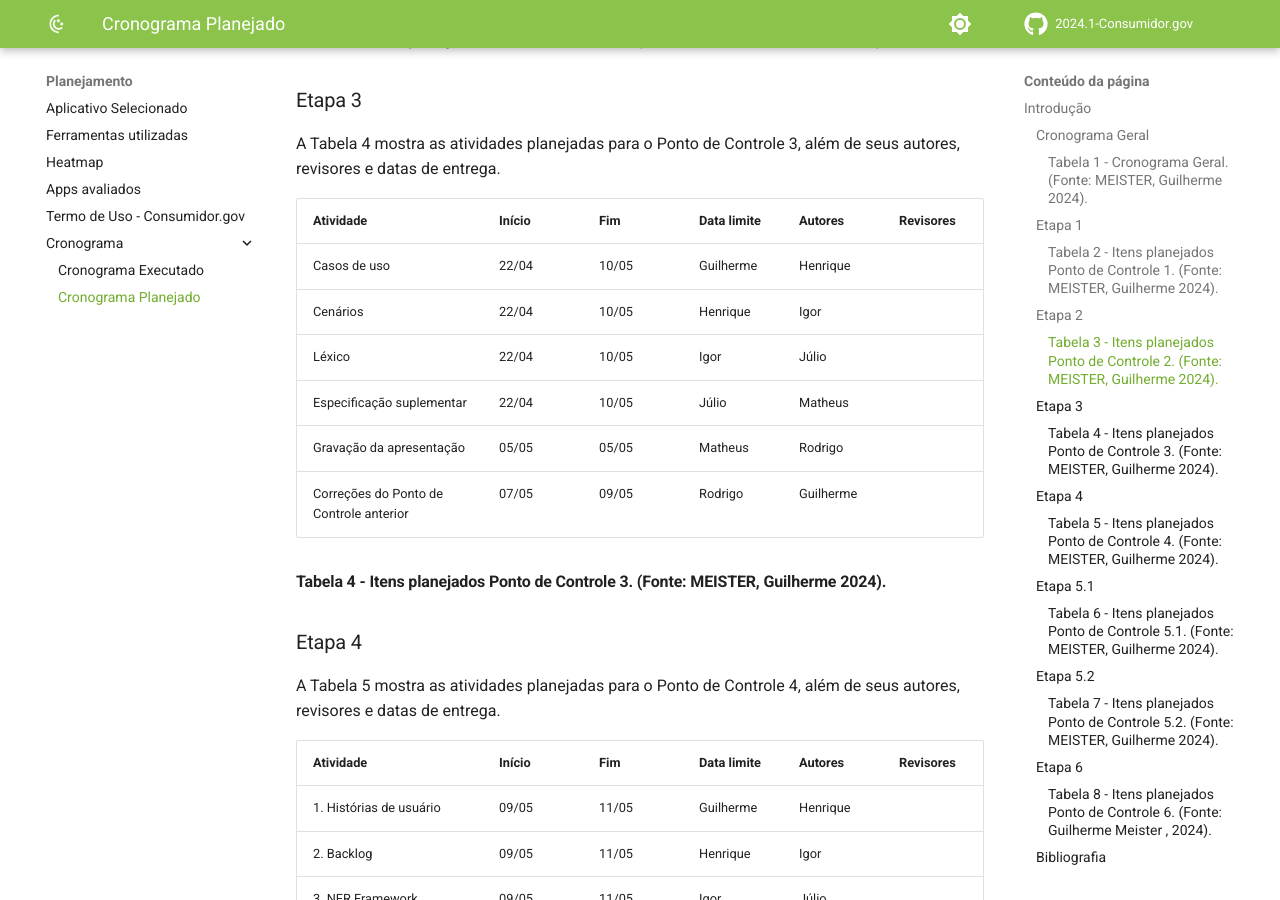
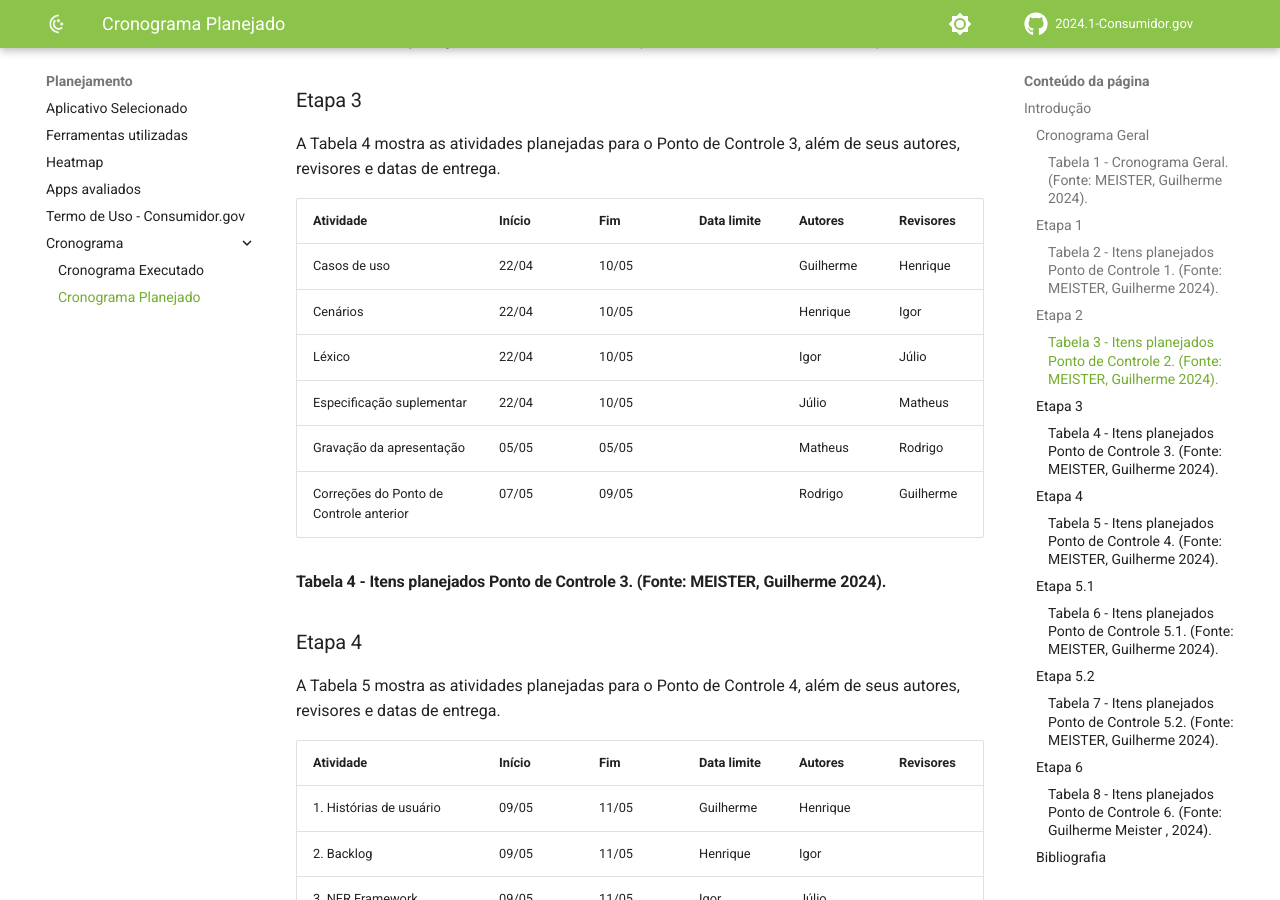
Before and after one commit to Requisitos-de-Software/2024.1-Grupo08, an MkDocs documentation site: the page built from docs/Planejamento/cronograma/cronograma-planejado.md, in a window 1280 px wide and 900 px high, scrolled down 3662 px. Built offline with MkDocs 1.6.1 and Material for MkDocs 9.7.7, drawn with Linux system fonts in a browser that asks for light colours; comment, search, counter and statistics services are not loaded.

```diff
--- a/docs/Planejamento/cronograma/cronograma-planejado.md
+++ b/docs/Planejamento/cronograma/cronograma-planejado.md
@@ -68,12 +68,12 @@ A Tabela 4 mostra as atividades planejadas para o Ponto de Controle 3, além de
 
 | Atividade | Início | Fim | Data limite |Autores | Revisores |
 |-----------|--------|-----|-----|---------|-----------|
-| Casos de uso | 22/04 | 10/05 | Guilherme | Henrique |
-| Cenários |  22/04 | 10/05 | Henrique | Igor |
-| Léxico | 22/04 | 10/05 | Igor | Júlio |
-| Especificação suplementar | 22/04 | 10/05 | Júlio | Matheus |
-| Gravação da apresentação | 05/05 | 05/05 | Matheus | Rodrigo |
-| Correções do Ponto de Controle anterior | 07/05 | 09/05 | Rodrigo | Guilherme |
+| Casos de uso | 22/04 | 10/05 | | Guilherme | Henrique |
+| Cenários |  22/04 | 10/05 | | Henrique | Igor |
+| Léxico | 22/04 | 10/05 | | Igor | Júlio |
+| Especificação suplementar |  22/04 | 10/05 | | Júlio | Matheus |
+| Gravação da apresentação | 05/05 | 05/05 | | Matheus | Rodrigo |
+| Correções do Ponto de Controle anterior | 07/05 | 09/05 | | Rodrigo | Guilherme |
 
 #### Tabela 4 - Itens planejados Ponto de Controle 3. (Fonte: MEISTER, Guilherme 2024).
 
```
